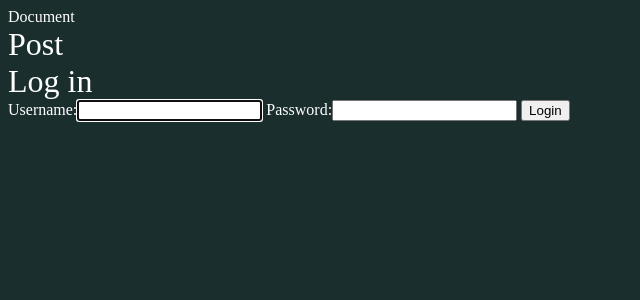
After one commit to AdrianPajka/django-website, a Django app: page /accounts/login/ in a window 1280 px wide. The commit adds this page. Shown: the top 300 px of the page, without its empty margins (0-640 px from the left). Run offline with Django 3.2, Linux system fonts and the light colour scheme.

Commit message:
login form and registration

```diff
--- /dev/null
+++ b/accounts/templates/accounts/login.html
@@ -0,0 +1,11 @@
+{%extends 'base_layout.html' %}
+
+{%block content%}
+<h1>Log in</h1>
+
+<form class="site-form" action="{% url 'accounts:login' %}" method="post">
+    {% csrf_token %}
+    {{form}}
+    <input type="submit" value="Login">
+</form>
+{%endblock%}
--- a/accounts/templates/accounts/signup.html
+++ b/accounts/templates/accounts/signup.html
@@ -2,4 +2,10 @@
 
 {%block content%}
 <h1>Signup</h1>
+
+<form class="site-form" action="/accounts/signup/" method="post">
+    {% csrf_token %}
+    {{form}}
+    <input type="submit" value="Signup">
+</form>
 {%endblock%}
--- a/accounts/urls.py
+++ b/accounts/urls.py
@@ -5,5 +5,6 @@ from .import views
 app_name = 'accounts'
 
 urlpatterns = [
-    path('signup/', views.signup_view, name="signup")
+    path('signup/', views.signup_view, name="signup"),
+    path('login/', views.login_view, name= "login")
 ]
--- a/accounts/views.py
+++ b/accounts/views.py
@@ -1,4 +1,25 @@
-from django.shortcuts import render
+from django.shortcuts import render, redirect
+from django.contrib.auth.forms import UserCreationForm, AuthenticationForm
 
 def signup_view(request):
-    return render(request, 'accounts/signup.html')
+    if request.method == 'POST':
+        form = UserCreationForm(request.POST)
+        if form.is_valid():
+            form.save()
+
+            return redirect('posts:list')
+
+    else:
+        form = UserCreationForm()
+
+    return render(request, 'accounts/signup.html', {'form': form})
+
+def login_view(request):
+    if request.method == 'POST':
+        form = AuthenticationForm(data= request.POST)
+        if form.is_valid():
+
+            return redirect('posts:list')
+    else:
+        form = AuthenticationForm()
+    return render(request, 'accounts/login.html', {'form': form})
```
Also changed, not shown: db.sqlite3.
